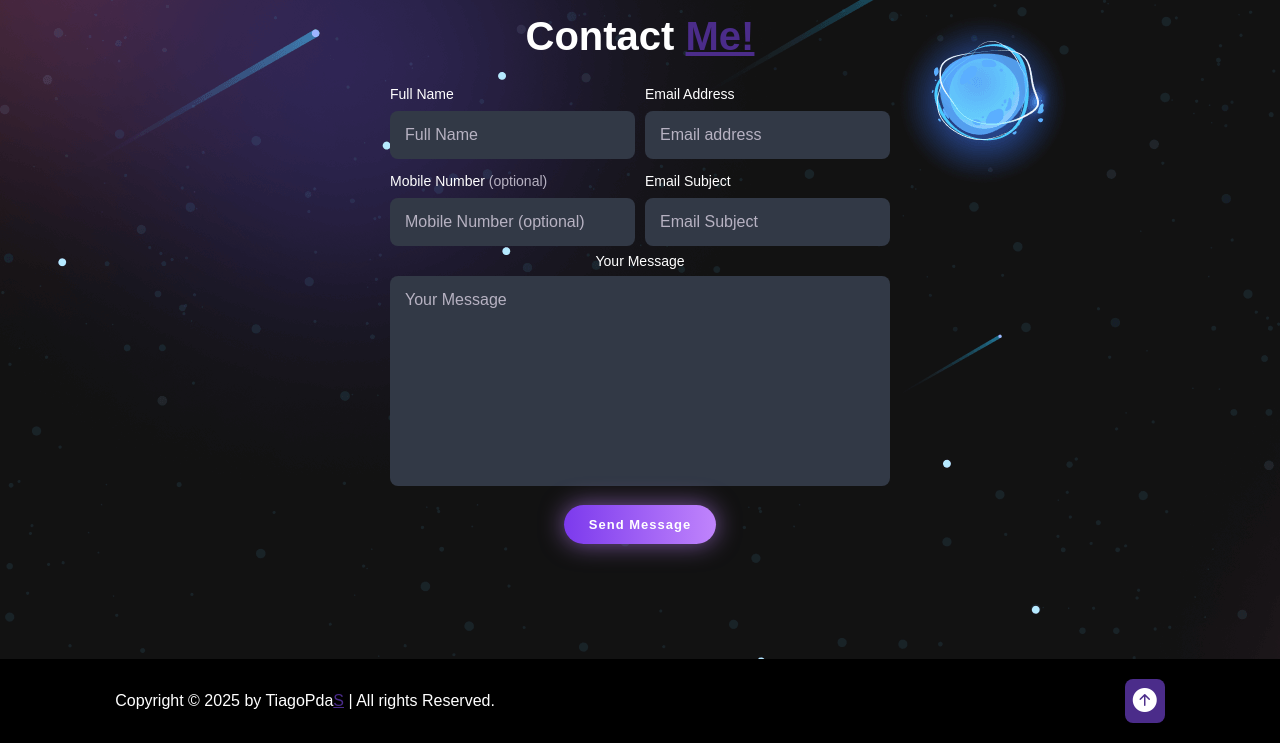
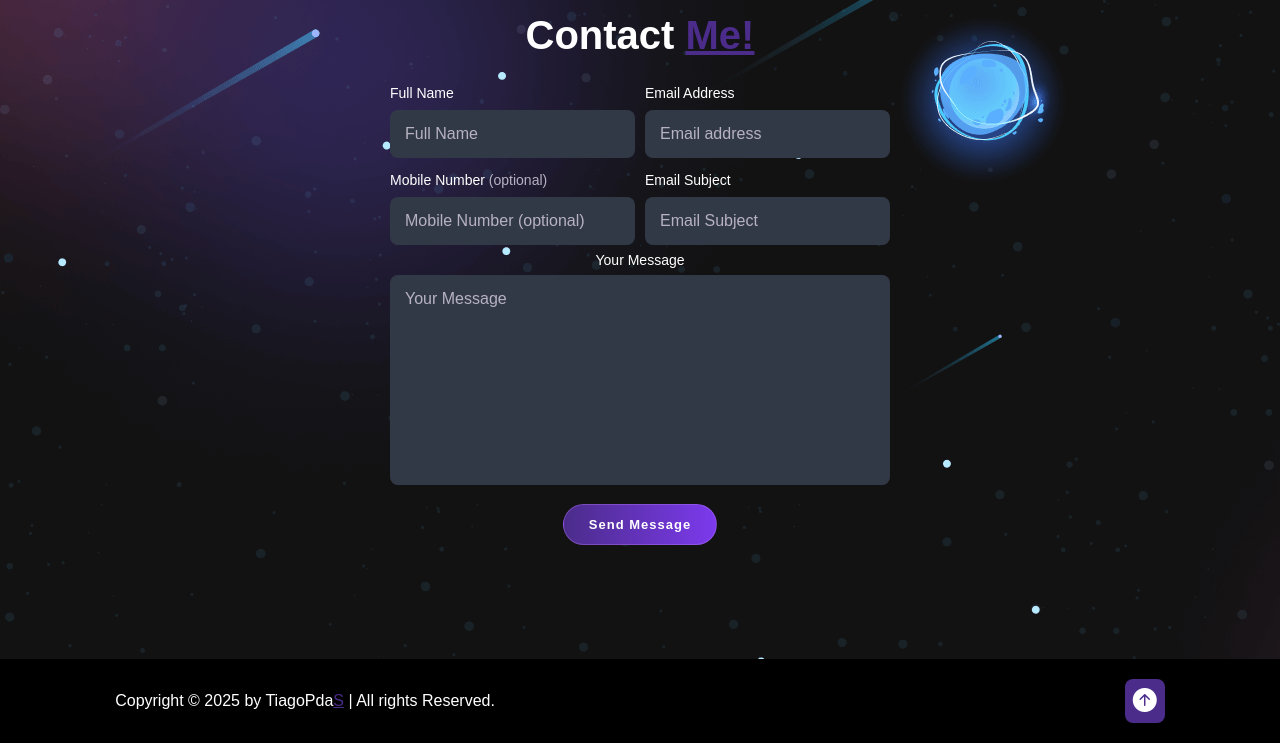
Before and after one commit to TiagoPdaS/TiagoPdaS-portifolio, a plain HTML site: page index.html in a window 1280 px wide. Shown: the part 3356-4099 px from the top of the page. Drawn offline with nearby package versions, Linux system fonts and the light colour scheme.

Commit message:
form
botao do form

```diff
--- a/css/style.css
+++ b/css/style.css
@@ -765,7 +765,28 @@ section.contact {
 }
 
 .contact form .btn {
+  display: inline-flex;
+  align-items: center;
+  justify-content: center;
   margin-top: 1rem;
+  font-family: inherit;
+  appearance: none;
+  background: linear-gradient(90deg, #4b2c8a 0%, #7c3aed 100%);
+  border: 1px solid rgba(192, 132, 252, 0.35);
+  box-shadow: none;
+  transition: background 0.2s ease, border-color 0.2s ease, transform 0.2s ease;
+}
+
+.contact form .btn:hover {
+  background: linear-gradient(90deg, #5b36a0 0%, #8b4cf0 100%);
+  border-color: rgba(192, 132, 252, 0.7);
+  box-shadow: none;
+  transform: translateY(-2px);
+}
+
+.contact form .btn:focus-visible {
+  outline: 2px solid #c084fc;
+  outline-offset: 3px;
 }
 
 .footer {
--- a/index.html
+++ b/index.html
@@ -307,7 +307,7 @@
       </div>
       <label class="contact-message-label" for="mensagem">Your Message</label>
       <textarea name="mensagem" cols="30" rows="10" placeholder="Your Message" required id="mensagem"></textarea>
-      <input id="enviar" type="submit" value="Send Message" class="btn" />
+      <button id="enviar" type="submit" class="btn btn-contact">Send Message</button>
     </form>
   </section>
 
```
